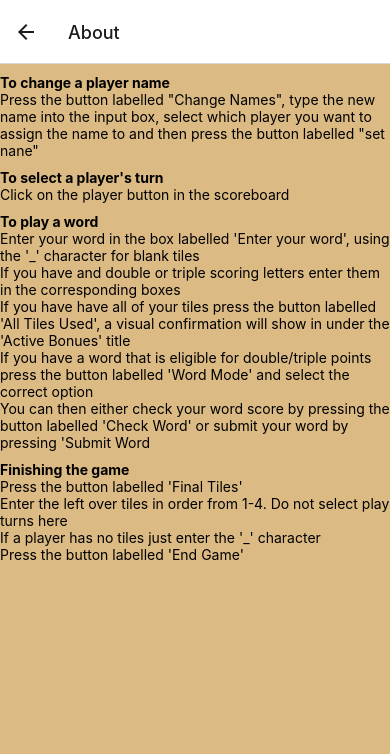
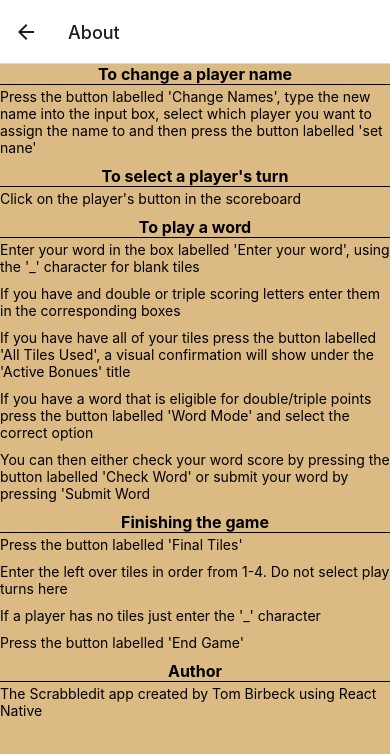
Before and after one commit to TomBirbeck/scrabbleditreactnative, a React Native app: screen /About in a window 390 px wide. Shown: the top 754 px of the page. Built offline with nearby package versions, Linux system fonts and the light colour scheme.

Commit message:
styling complete

```diff
--- a/screens/About.tsx
+++ b/screens/About.tsx
@@ -3,17 +3,17 @@ import {SafeAreaView, SectionList, Text, StyleSheet} from 'react-native'
 const INSTRUCTIONS = [
     {
         Title: 'To change a player name',
-        data: ['Press the button labelled "Change Names", type the new name into the input box, select which player you want to assign the name to and then press the button labelled "set nane"']
+        data: ["Press the button labelled 'Change Names', type the new name into the input box, select which player you want to assign the name to and then press the button labelled 'set nane'"]
     },
     {
         Title: "To select a player's turn",
-        data: ['Click on the player button in the scoreboard']
+        data: ["Click on the player's button in the scoreboard"]
     },
     {
         Title: 'To play a word',
         data: ["Enter your word in the box labelled 'Enter your word', using the '_' character for blank tiles",
                 "If you have and double or triple scoring letters enter them in the corresponding boxes",
-                "If you have have all of your tiles press the button labelled 'All Tiles Used', a visual confirmation will show in under the 'Active Bonues' title",
+                "If you have have all of your tiles press the button labelled 'All Tiles Used', a visual confirmation will show under the 'Active Bonues' title",
                 "If you have a word that is eligible for double/triple points press the button labelled 'Word Mode' and select the correct option",
                 "You can then either check your word score by pressing the button labelled 'Check Word' or submit your word by pressing 'Submit Word",
                 ]
@@ -25,8 +25,13 @@ const INSTRUCTIONS = [
                 "If a player has no tiles just enter the '_' character",
                 "Press the button labelled 'End Game' "
             ]
+    },
+    {
+        Title: 'Author',
+        data: ["The Scrabbledit app created by Tom Birbeck using React Native"]
     }
 ]
+
 
 const About = () => {
     return(
@@ -34,7 +39,7 @@ const About = () => {
       <SectionList
         sections={INSTRUCTIONS}
         keyExtractor={item => item}
-        renderItem={data => <Text>{data.item}</Text>}
+        renderItem={data => <Text style={styles.data}>{data.item}</Text>}
         renderSectionHeader={({ section }) => (
           <Text style={styles.header}>{section.Title}</Text>
         )}
@@ -47,12 +52,18 @@ const styles = StyleSheet.create({
     screenContainer: {
         flex: 1,
         backgroundColor: '#DBBA84',
-        padding: 5
+        paddingHorizontal: 10
 
     },
     header: {
         fontWeight: 'bold',
-        marginTop: 10,
+        fontSize: 16,
+        borderBottomWidth: 1,
+        textAlign: 'center',
+        marginBottom: 3,
+    },
+    data: {
+        marginBottom: 10,
     }
 })
 
--- a/screens/Display.tsx
+++ b/screens/Display.tsx
@@ -118,15 +118,13 @@ const styles = StyleSheet.create({
   },
   aboutButton: {
 alignSelf: 'flex-end',
-borderWidth: 1,
-backgroundColor: '#3A9366',
 paddingVertical: 2,
 paddingHorizontal: 5,
-borderRadius: 5
   },
   aboutText: {
     textAlign:'center',
-    color: 'white'
+    color: 'white',
+    fontSize: 16
   },
     displayWord :{
         height: 50,
```
